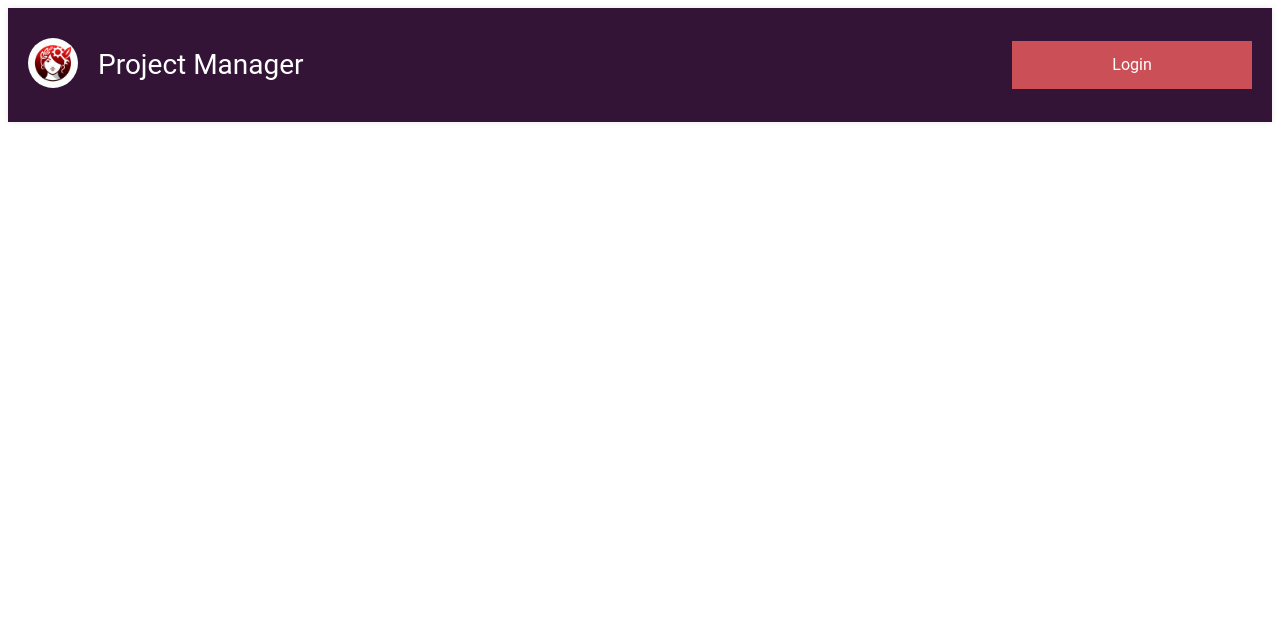
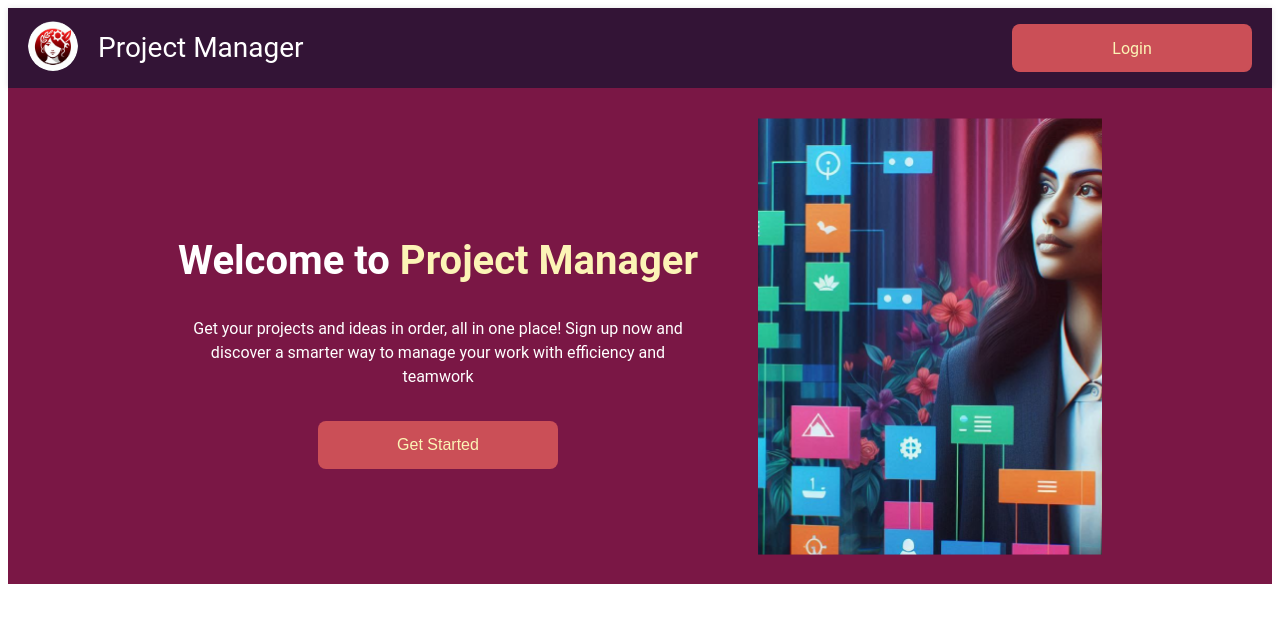
Before and after one commit to Gruiiz/desafio1-semana4-TIRex-Gabriel-Ruiz, a plain HTML site: page index.html in a window 1280 px wide. Drawn offline with Linux system fonts and the light colour scheme.

Commit message:
Adding the main-section of homepage

```diff
--- a/css/styles.css
+++ b/css/styles.css
@@ -1,6 +1,13 @@
+.body {
+  margin: 0;
+  padding: 0;
+  min-width: 1440px;
+}
+
 .header {
+    width: 100%;
     max-width: 1440px;
-    max-height: 80px;
+    height: 80px;
     padding: 20px;
     background-color: #331436;
     display: flex;
@@ -8,6 +15,8 @@
     align-items: center;
     gap: 20px;
     box-shadow: 0 0 6px 0 rgba(0, 0, 0, 0.1);
+    margin: 0 auto;
+    box-sizing: border-box;
   }
 
   .logo img {
@@ -16,16 +25,16 @@
     border-radius: 50px;
   }
 
-  .title {
+  .header-title {
     width: 1070px;
     height: 36px;
-    font-family: 'Roboto';
+    font-family: 'Roboto', sans-serif;
     font-size: 28px;
     font-weight: 400;
     line-height: 36px;
     text-align: left;
     color: #FFFFFF;
-    text-underline-position: from-font;
+    text-underline-position: under;
     text-decoration-skip-ink: none;
   }
 
@@ -50,13 +59,99 @@
     width: 240px;
     height: 48px;
     background: #CB4F57;
-    color: #FFFFFF;
+    color: #FCF4B6;
     border: none;
     cursor: pointer;
-    font-family: 'Roboto';
+    font-family: 'Roboto', sans-serif;
     font-size: 16px;
     display: flex;
     align-items: center;
     justify-content: center;
-    gap: 0px;
+    border-radius: 8px;
   }
+
+  .main-section {
+    width: 100%;
+    max-width: 1440px;
+    height: 496px;
+    padding: 30px 170px;
+    display: flex;
+    justify-content: space-between;
+    align-items: center;
+    gap: 60px;
+    background-color: #7A1745;
+    margin: 0 auto;
+    box-sizing: border-box;
+  }
+
+  .ms-container1 {
+    display: flex;
+    flex-direction: column;
+    align-items: center;
+    justify-content: center;
+    width: 520px;
+    gap: 16px;
+  }
+
+  .ms-title {
+    font-family: 'Roboto', sans-serif;
+    font-size: 40px;
+    font-weight: 700;
+    line-height: 48px;
+    text-align: center;
+    text-underline-position: under;
+    text-decoration-skip-ink: none;
+    color: #FFFFFF;
+    white-space: nowrap;
+    margin-bottom: 0;
+  }
+
+.ms-title-span {
+  font-family: 'Roboto', sans-serif;
+  font-size: 40px;
+  font-weight: 700;
+  line-height: 48px;
+  text-align: center;
+  color: #FCF4B6;
+}
+
+.ms-description {
+  font-family: 'Roboto', sans-serif;
+  font-size: 16px;
+  font-weight: 400;
+  line-height: 24px;
+  color: #FFFFFF;
+  text-align: center;
+  margin-bottom: 16px;
+}
+
+.ms-primary-button {
+  width: 240px;
+  height: 48px;
+  padding: 12px 0;
+  background-color: #CB4F57;
+  border: none;
+  border-radius: 8px 0 0 0;
+  cursor: pointer;
+  margin-top: 0;
+  border-radius: 8px;
+}
+
+.ms-button-text {
+  font-family: sans-serif;
+  font-size: 16px;
+  font-weight: 500;
+  line-height: 24px;
+  color: #FCF4B6;
+}
+
+.ms-container2 {
+  width: 540px;
+  height: 437px;
+}
+
+.ms-image {
+  width: 100%;
+  height: 100%;
+  object-fit: cover;
+}
--- a/index.html
+++ b/index.html
@@ -9,9 +9,9 @@
 <body>
     <header class="header">
         <div class="logo">
-            <img src="images/logo.jpg" alt="Logo da empresa">
+            <img src="images/logo 1.png" alt="Logo da empresa">
         </div>
-        <h1 class="title">Project Manager</h1>
+        <h1 class="header-title">Project Manager</h1>
         <nav class="navigation">
             <button class="login-button">
                 <span class="login-text">Login</span>
@@ -20,9 +20,22 @@
     </header>
 
     <main>
+        <section class="main-section">
+            <div class="ms-container1">
+                <h1 class="ms-title">Welcome to <span class="ms-title-span">Project Manager</span></h1>
+                <p class="ms-description">Get your projects and ideas in order, all in one place! Sign up now and discover a smarter way to manage your work with efficiency and teamwork</p>
+                <button class="ms-primary-button">
+                    <span class="ms-button-text">Get Started</span>
+                </button>
+            </div>
+            <div class="ms-container2">
+                <img src="images/image 1.png" alt="image1" class="ms-image">
+            </div>
+        </section>
     </main>
 
     <footer>
+
     </footer>
 
 </body>
```
Also changed, not shown: images/image 1.png (added), images/logo 1.png (added), images/logo.jpg (deleted).
